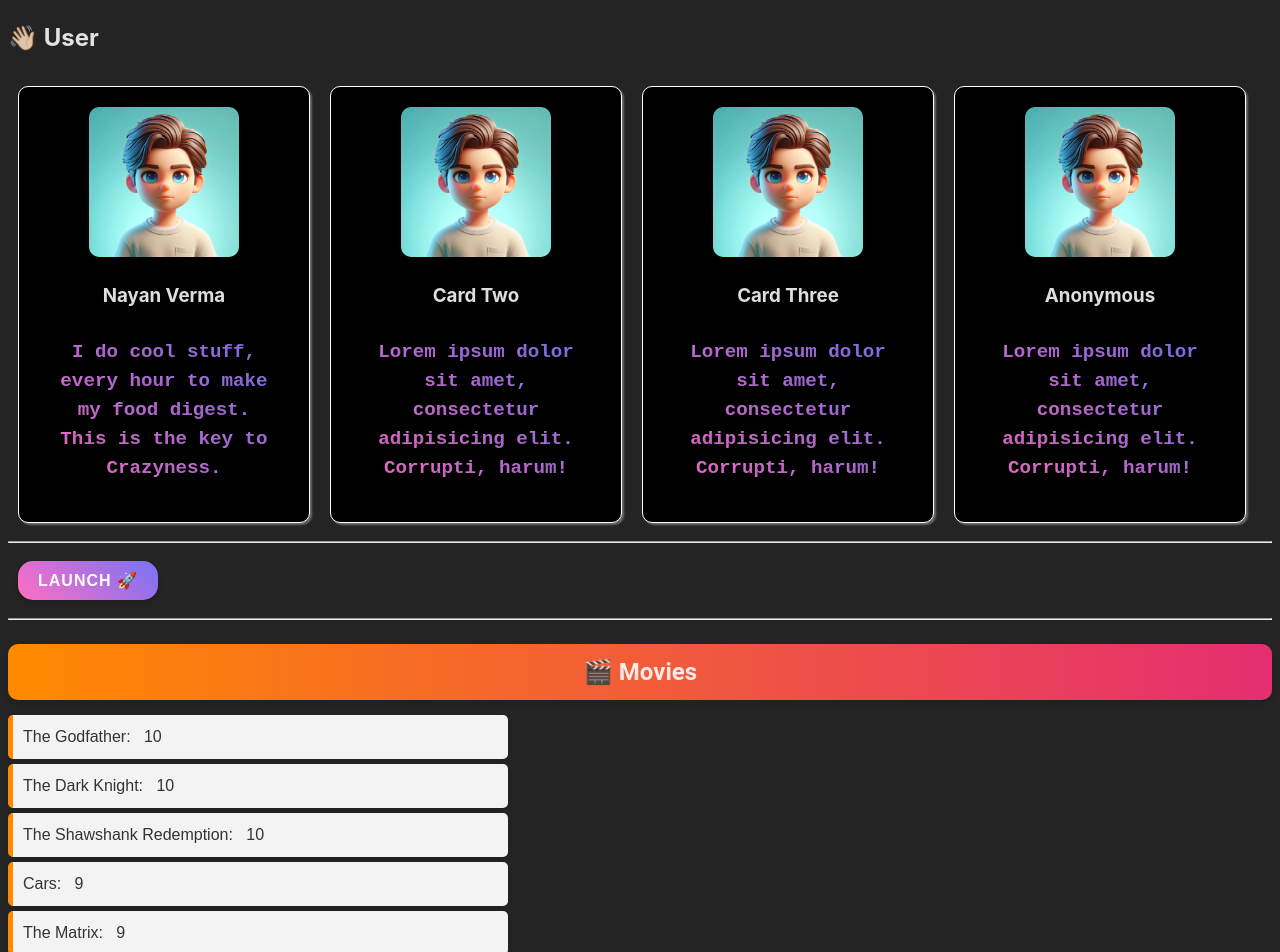
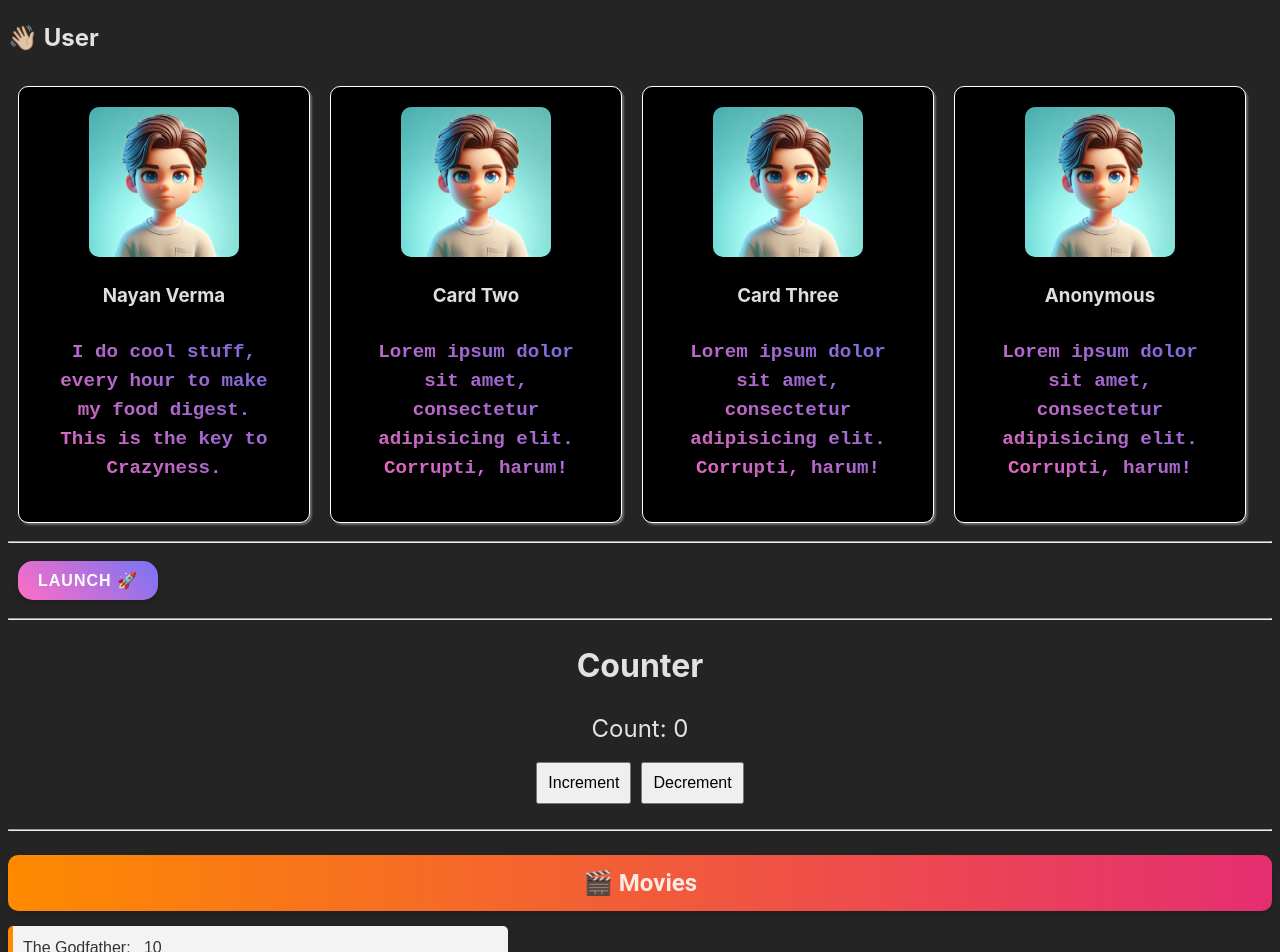
Before and after one commit to nayan1306/react, a React (Vite) app in the folder reactive1/my-react-app/: page / in a window 1280 px wide. Shown: the top 952 px of the page. Built offline with nearby package versions, Linux system fonts and the light colour scheme.

Commit message:
React Hooks

```diff
--- a/reactive1/my-react-app/src/App.jsx
+++ b/reactive1/my-react-app/src/App.jsx
@@ -3,6 +3,7 @@ import Card from "./components/Card.jsx";
 import UserGreeting from "./components/UserGreeting.jsx";
 import List from "./components/List/List.jsx";
 import Button from "./components/Button/Button.jsx"
+import Counter  from "./components/Counter/Counter.jsx";
 
 function App() {
   const movies = [
@@ -28,6 +29,8 @@ function App() {
       <hr />
       <Button/>
       <hr />
+      <Counter/>
+      <hr />
       <List items={movies} category="🎬 Movies"/>
     </>
   );
--- a/reactive1/my-react-app/src/components/Button/Button.jsx
+++ b/reactive1/my-react-app/src/components/Button/Button.jsx
@@ -1,9 +1,10 @@
 import styles from './Button.module.css'
 
 function Button(){
-    const showAlert = () => alert("Wow what a click 🔥");
+    // const showAlert = () => alert("Wow what a click 🔥");
+    const changeText = (e) => e.target.textContent = "Launched 🌌"
     return(
-        <button className={styles.button1} onClick={showAlert}>Launch 🚀</button>
+        <button className={styles.button1} onClick={changeText}>Launch 🚀</button>
     )
 }
 
--- /dev/null
+++ b/reactive1/my-react-app/src/components/Counter/Counter.jsx
@@ -0,0 +1,19 @@
+import { useState } from "react";
+
+function Counter() {
+    const [count, setCount] = useState(0);
+
+    const increment = () => setCount(count + 1);
+    const decrement = () => setCount(count - 1);
+
+    return (
+        <div style={{ textAlign: 'center', margin: '20px' }}>
+            <h1>Counter</h1>
+            <p style={{ fontSize: '24px', margin: '10px' }}>Count: {count}</p>
+            <button onClick={increment} style={{ margin: '5px', padding: '10px', fontSize: '16px' }}>Increment</button>
+            <button onClick={decrement} style={{ margin: '5px', padding: '10px', fontSize: '16px' }}>Decrement</button>
+        </div>
+    );
+}
+
+export default Counter;
```
